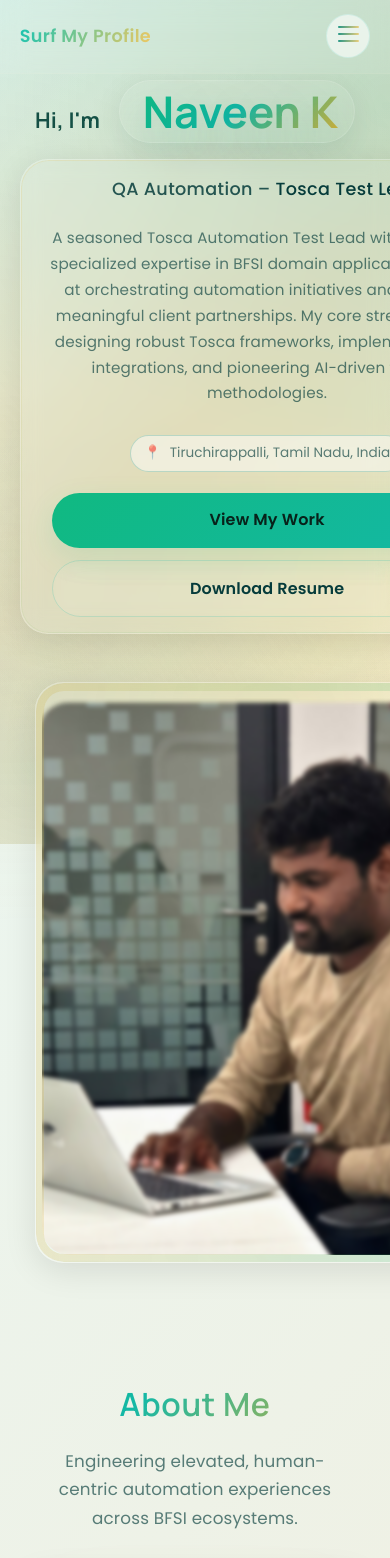
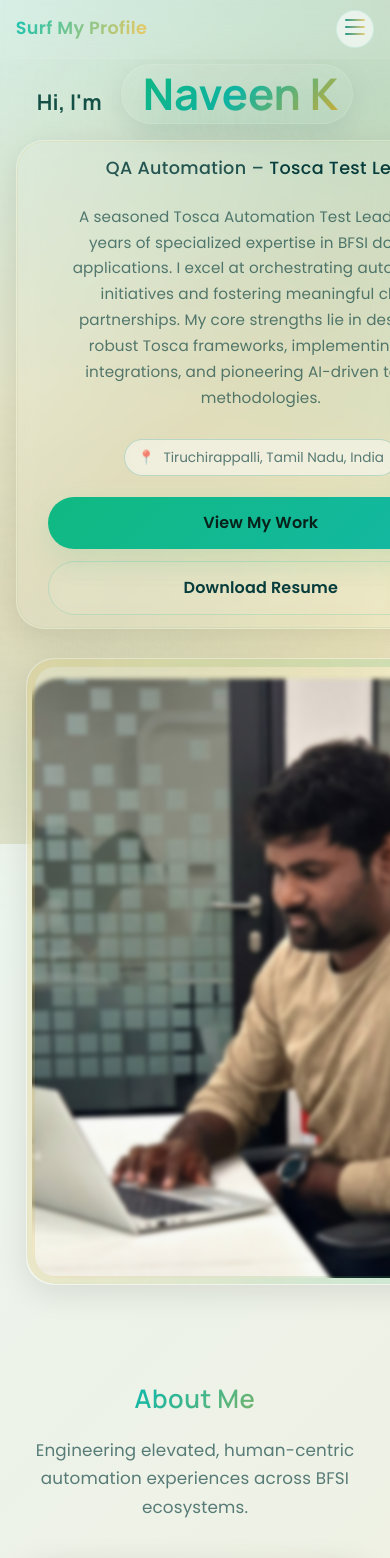
Before and after one commit to Naveen-neevaN/Naveen-Portfolio, a Next.js app: page / in a window 390 px wide. Shown: the top 1558 px of the page. Built offline with nearby package versions, Linux system fonts and the light colour scheme.

Commit message:
fix: improve mobile responsiveness for hero/header

```diff
--- a/src/app/globals.css
+++ b/src/app/globals.css
@@ -428,6 +428,13 @@ section {
   }
 }
 
+/* extra small devices: tighten container and reduce default spacing */
+@media (max-width: 420px) {
+  :root { --header-height: 56px; }
+  .container { width: min(96vw, 640px); padding: 0 0.5rem; }
+  .section-heading { font-size: clamp(1.6rem, 6vw, 2.4rem); }
+}
+
 /* Focus-visible utility for keyboard accessibility */
 :focus {
   outline: none;
--- a/src/components/Header.css
+++ b/src/components/Header.css
@@ -352,6 +352,13 @@
   }
 }
 
+/* Slightly reduce header spacing on very small devices */
+@media (max-width: 420px) {
+  .site-header__inner { gap: 0.8rem; }
+  .site-header { padding: 0.6rem 0; }
+  .site-header__menuButton { width: 2.4rem; height: 2.4rem; padding: 0.5rem; }
+}
+
 @media (prefers-reduced-motion: reduce) {
   .site-header,
   .site-header__menuButton,
--- a/src/components/Hero.css
+++ b/src/components/Hero.css
@@ -686,6 +686,67 @@
   }
 }
 
+/* Extra fine-tuning for very small/mobile portrait devices (<=420px) */
+@media (max-width: 420px) {
+  .hero {
+    padding-top: clamp(4rem, 9vw, 5.5rem);
+    padding-bottom: clamp(2rem, 5vw, 3rem);
+  }
+
+  .hero__layout {
+    grid-template-columns: 1fr;
+    gap: clamp(1.2rem, 4vw, 2rem);
+  }
+
+  .hero__leftTile .hero__columnContent {
+    max-width: 96%;
+    padding: 0;
+    align-items: center;
+    text-align: center;
+  }
+
+  .hero__visual {
+    width: 96%;
+    aspect-ratio: 3 / 4;
+    min-height: auto;
+    margin: 0.6rem auto;
+    padding: 0.35rem;
+  }
+
+  .hero__title,
+  .hero__introLabel,
+  .hero__role {
+    text-align: center;
+  }
+
+  .hero__introButton {
+    font-size: 0.95rem;
+    padding: 0.45rem 0.9rem;
+    white-space: normal;
+  }
+
+  .hero__actions {
+    padding: 0 0.6rem;
+  }
+
+  .hero__actions .btn {
+    width: 100%;
+    padding: 0.8rem 1rem;
+  }
+
+  .hero__bio {
+    max-width: 94%;
+    padding: 0 0.6rem;
+  }
+}
+
+@media (max-width: 360px) {
+  .hero__title { font-size: clamp(1.3rem, 7vw, 1.9rem); }
+  .hero__introLabel { font-size: clamp(1.15rem, 5vw, 1.25rem); }
+  .hero__bio { font-size: 0.92rem; }
+  .hero__meta-item { font-size: 0.8rem; padding: 0.35rem 0.65rem; }
+}
+
 @media (prefers-reduced-motion: reduce) {
   .hero__layout,
   .hero__column,
```
